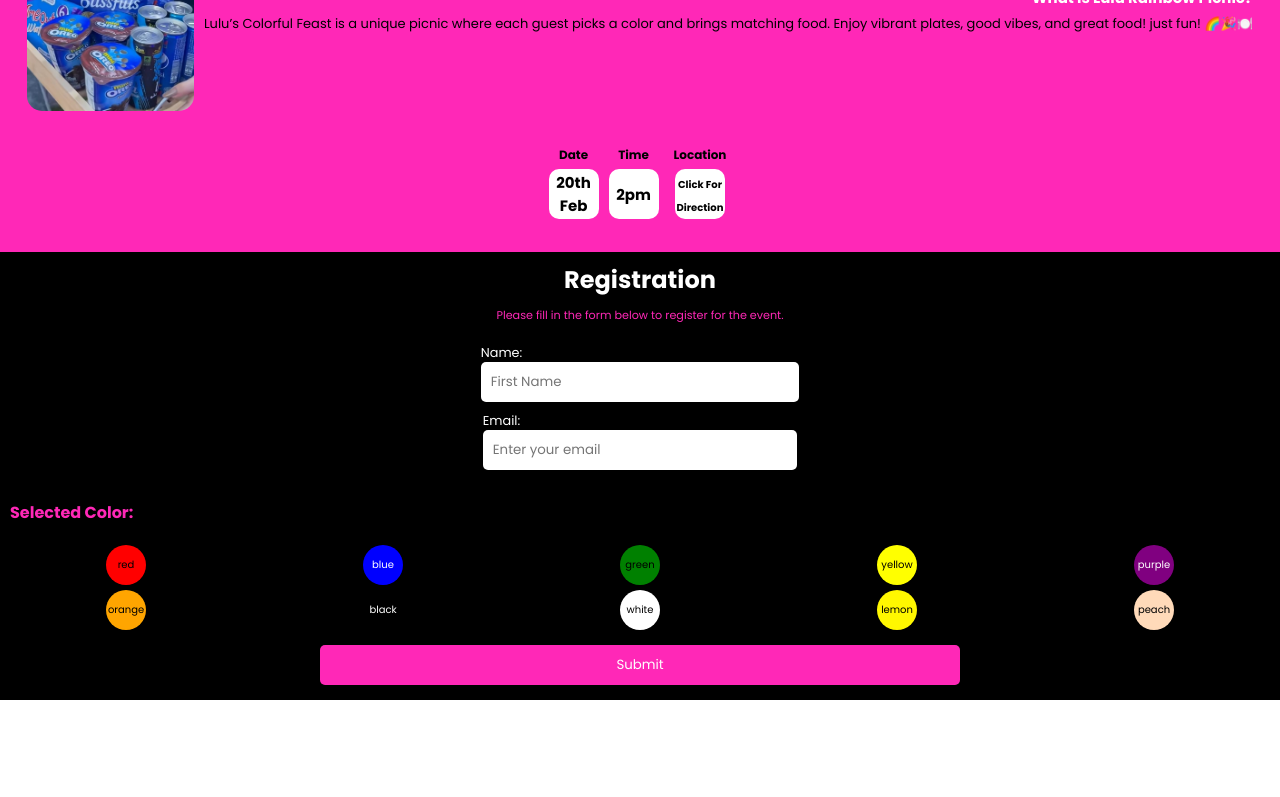
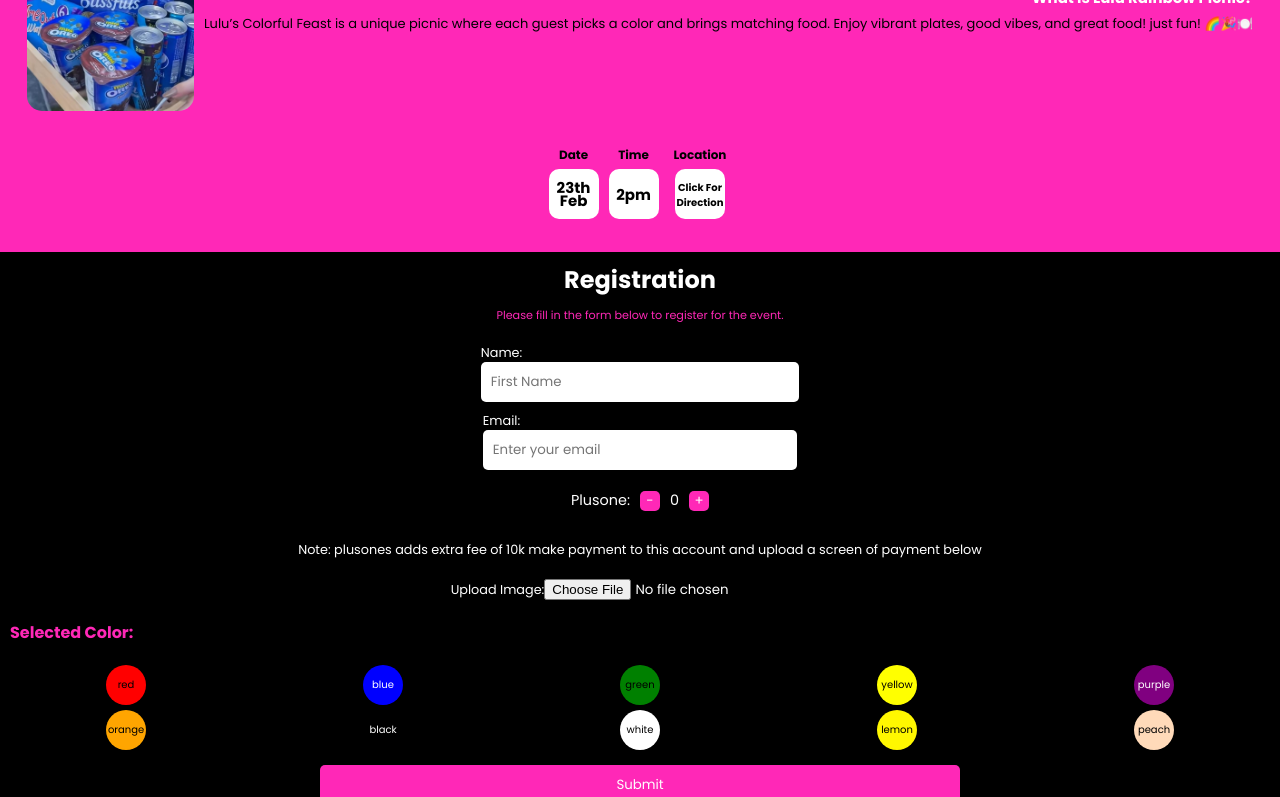
Before and after one commit to bluefrag22/invitationwebsite, a React (Vite) app: page / in a window 1280 px wide. Shown: the part 482-1279 px from the top of the page. Before the commit the page ends 1182 px from the top, so only its background shows below. Built offline with nearby package versions, Linux system fonts and the light colour scheme.

Commit message:
made alot of changes in the project

```diff
--- a/src/Stylesheet/Header.css
+++ b/src/Stylesheet/Header.css
@@ -153,6 +153,47 @@
     outline: none;
 }
 
+.plusone{
+    display: flex;
+    flex-direction: column;
+    justify-content: center;
+    align-items: center;
+    gap: 10px;
+    width: 100%;
+
+
+}
+
+.plusone div{
+    display: flex;
+    justify-content: center;
+    align-items: center;
+    gap: 10px;
+    width: 100%;
+
+    margin: 0px;
+}
+
+.plusone p{
+    color: white;
+    font-size: 0.9rem;
+}
+
+.plusone button{
+    width: 20px;
+    height: 20px;
+    text-align: center;
+    background-color: #ff28b7;
+    border: none;
+    border-radius: 5px;
+    color: white;
+}
+
+.plusone label{
+    color: white;
+    font-size: 0.8rem;
+}
+
 .colorheader{
     margin: 20px 10px 20px;
     color: #ff28b7;
--- a/src/components/Aboutsection.jsx
+++ b/src/components/Aboutsection.jsx
@@ -32,7 +32,7 @@
 
 
             <div className="detaailsrow">
-                <Detailss title="Date" content="20th  Feb" br />
+                <Detailss title="Date" content="23th  Feb" br />
                 <Detailss title="Time" content="2pm" />
                 <Detailss title="Location" content={<span className="small-text">Click for direction</span>} direction={location}/>
             </div>
--- a/src/components/Details.jsx
+++ b/src/components/Details.jsx
@@ -8,7 +8,7 @@
 
             <div className="box" style={{backgroundColor:'white', width:'50px', height:'50px', borderRadius:'10px',display:'flex', justifyContent:'center', alignItems:'center', }} onClick={direction}>
 
-            <p className="boxtext" style={{textAlign:'center', fontSize:'15px',textTransform:'capitalize',fontWeight:'bolder',padding:'5px'}}>{content}</p>
+            <p className="boxtext" style={{textAlign:'center', fontSize:'15px',textTransform:'capitalize',fontWeight:'bolder',padding:'5px',lineHeight:'13px'}}>{content}</p>
             </div>
 
         </div>
--- a/src/components/registation.jsx
+++ b/src/components/registation.jsx
@@ -4,6 +4,8 @@
 const App = () => {
   const [foodcolor, setFoodcolor] = useState("");
   const [userInfo, setUserInfo] = useState({ name: "", email: "" });
+  const [plusone, setPlusone] = useState(0)
+  const [imagehandler, setImagehandler] = useState(null)
 
   const colorselector = [
     { name: "red", code: "#FF0000" },
@@ -26,6 +28,17 @@
     setFoodcolor(colorName);
   };
 
+  const handleImageChange =(e)=>{
+    const file = e.target.files[0];
+    if(file){
+      const reader = new FileReader();
+      reader.onload = ()=>{
+        setImagehandler(reader.result)
+      }
+      reader.readAsDataURL(file);
+    }}
+
+
   const sendEmail = (e) => {
     e.preventDefault();
 
@@ -40,6 +53,8 @@
       selected_color: foodcolor,
       message: "Thank you for registering!" +userInfo.name + "\n" + "Your selected color is: " + foodcolor,
     };
+
+
 
     emailjs
       .send("service_vtmrbzd", "template_1bi7ipv", templateParams, "Ji33v0GarIE0wHe3q")
@@ -57,6 +72,9 @@
     <div className="App">
       <h2>Registration</h2>
       <p>Please fill in the form below to register for the event.</p>
+
+
+
       <form onSubmit={sendEmail}>
         <div className="label">
           <label>
@@ -69,6 +87,27 @@
           </label>
         </div>
 
+        <div className="plusone">
+          <div>
+            <p className="textplusone">Plusone:</p><button  onClick={(e)=>{
+                if(plusone !== 0){
+                  e.preventDefault()
+                  setPlusone(plusone - 1)
+                }
+              }}>-</button> <p>{plusone}</p> <button  onClick={(e)=>{
+                e.preventDefault()
+                setPlusone(plusone + 1)
+              }}>+</button>
+          </div>
+            <p style={{fontSize:'0.8rem'}}> Note: plusones adds extra fee of 10k
+              make payment to this account  and upload a screen of payment below
+            </p>
+            <label className="uploadimg" >
+              Upload Image:
+              <input type="file" accept="image/*" onChange={handleImageChange} />
+            </label>
+            {/* <img src={imagehandler} alt="" /> */}
+          </div>
 
         <h3 className="colorheader">Selected Color: {foodcolor}</h3>
 
```
